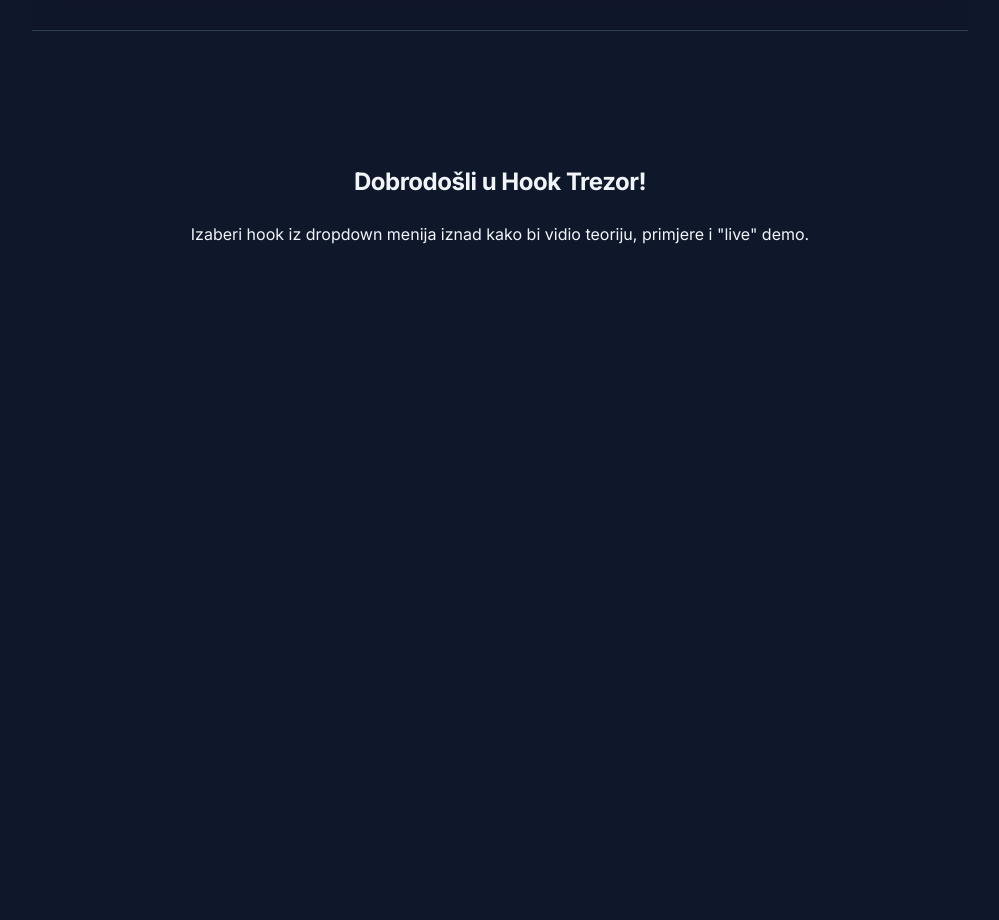
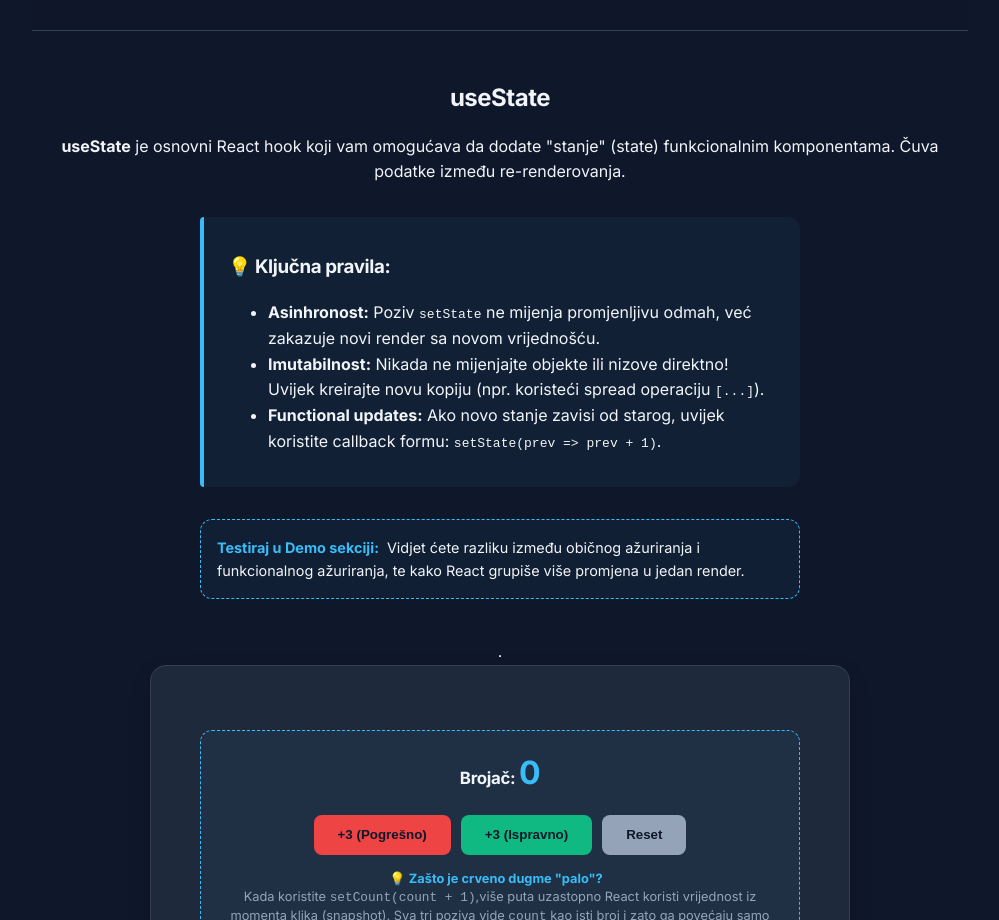
Before and after one commit to Skomorac/learnHooks, a React (Vite) app: page /useState in a window 1280 px wide. Before the commit this address led to /. Shown: the part 180-1100 px from the top of the page, without its empty margins (140-1139 px from the left). Before the commit the page ends 800 px from the top, so only its background shows below. Built offline with nearby package versions, Linux system fonts and the light colour scheme.

Commit message:
added hook useState

```diff
--- a/src/App.tsx
+++ b/src/App.tsx
@@ -21,6 +21,7 @@
 import UseMemoPage from "./hooks-examples/useMemo";
 import UseReducerPage from "./hooks-examples/useReducer";
 import UseRefPage from "./hooks-examples/useRef";
+import UseStatePage from "./hooks-examples/useState";
 import { useEffect, useState } from "react";
 import "./App.css";
 
@@ -39,6 +40,7 @@
   { id: "useMemo", name: "useMemo" },
   { id: "useReducer", name: "useReducer" },
   { id: "useRef", name: "useRef" },
+  { id: "useState", name: "useState" },
 ];
 
 function Navigation() {
@@ -102,6 +104,7 @@
             <Route path="/useMemo" element={<UseMemoPage />} />
             <Route path="/useReducer" element={<UseReducerPage />} />
             <Route path="/useRef" element={<UseRefPage />} />
+            <Route path="/useState" element={<UseStatePage />} />
             <Route path="*" element={<Navigate to="/" />} />
           </Routes>
         </main>
--- /dev/null
+++ b/src/hooks-examples/useState/index.tsx
@@ -0,0 +1,27 @@
+import UseStateInfo from "./useStateInfo";
+import UseStateDemo from "./useStateDemo";
+
+const UseStatePage = () => {
+  return (
+    <div className="hook-page">
+      <UseStateInfo />
+      <hr />
+      <UseStateDemo />
+      <div className="code-reminder">
+        <h4>💡 Podsjetnik za kod:</h4>
+        <pre>
+          {`// 1. Prosta vrijednost
+const [count, setCount] = useState(0);
+
+// 2. Kompleksni objekt
+const [user, setUser] = useState({ name: 'admin', age: 30 });
+
+// Ažuriranje objekta:
+setUser(prev => ({ ...prev, age: prev.age + 1 }));`}
+        </pre>
+      </div>
+    </div>
+  );
+};
+
+export default UseStatePage;
--- /dev/null
+++ b/src/hooks-examples/useState/useStateDemo.tsx
@@ -0,0 +1,121 @@
+import { useState } from "react";
+
+const UseStateDemo = () => {
+  const [count, setCount] = useState(0);
+  const [user, setUser] = useState({ name: "Junior", level: 1 });
+
+  // 1. POGREŠAN NAČIN (Batching Issue)
+  const problematicUpdate = () => {
+    // Ovo će rezurtirati uvećanjem samo za 1, jer count ostaje 'zaključan'
+    // na početnu vrijednost tokom ove funkcije.
+    setCount(count + 1);
+    setCount(count + 1);
+    setCount(count + 1);
+  };
+
+  // 2. ISPRAVAN NAČIN (Functional Update)
+  const correctUpdate = () => {
+    // React garantuje da 'prev' uvijek sadrži najnovije izračunato stanje.
+    setCount((prev) => prev + 1);
+    setCount((prev) => prev + 1);
+    setCount((prev) => prev + 1);
+  };
+
+  // 3. OBJEKTI (Imutabilnost)
+  const levelUp = () => {
+    // Uvijek kopiramo stari objekat (...user) prije nego promijenimo polje.
+    setUser((prev) => ({
+      ...prev,
+      level: prev.level + 1,
+    }));
+  };
+
+  return (
+    <div className="hook-demo">
+      <div
+        style={{
+          marginBottom: "2rem",
+          display: "flex",
+          flexDirection: "column",
+          gap: "20px",
+        }}
+      >
+        {/* Sekcija 1: Brojač */}
+        <div className="testing-box" style={{ textAlign: "center" }}>
+          <h3>
+            Brojač:{" "}
+            <span style={{ fontSize: "2rem", color: "var(--accent-color)" }}>
+              {count}
+            </span>
+          </h3>
+          <div
+            style={{
+              display: "flex",
+              gap: "10px",
+              justifyContent: "center",
+              marginTop: "15px",
+            }}
+          >
+            <button
+              onClick={problematicUpdate}
+              style={{ background: "#ef4444" }}
+            >
+              +3 (Pogrešno)
+            </button>
+            <button onClick={correctUpdate} style={{ background: "#10b981" }}>
+              +3 (Ispravno)
+            </button>
+            <button
+              onClick={() => setCount(0)}
+              style={{ background: "var(--text-muted)" }}
+            >
+              Reset
+            </button>
+          </div>
+          <p
+            style={{
+              fontSize: "0.8rem",
+              marginTop: "15px",
+              color: "var(--text-muted)",
+              lineHeight: "1.4",
+            }}
+          >
+            💡 <strong>Zašto je crveno dugme "palo"?</strong>
+            <br />
+            Kada koristite <code>setCount(count + 1)</code>,više puta uzastopno
+            React koristi vrijednost iz momenta klika (snapshot). Sva tri poziva
+            vide <code>count</code> kao isti broj i zato ga povećaju samo
+            jednom.
+            <br />
+            <br />
+            <strong>Zeleno dugme</strong> koristi{" "}
+            <code>(prev) ={">"} prev + 1</code>, što govori Reactu da koristi
+            "najsvježiju" vrijednost iz memorije za svaki korak.
+          </p>
+        </div>
+
+        {/* Sekcija 2: Objekti */}
+        <div className="testing-box" style={{ textAlign: "center" }}>
+          <h3>
+            User: {user.name} (Lvl {user.level})
+          </h3>
+          <button onClick={levelUp} style={{ marginTop: "10px" }}>
+            🆙 Level Up!
+          </button>
+          <div style={{ marginTop: "10px" }}>
+            <input
+              className="hook-select"
+              value={user.name}
+              onChange={(e) =>
+                setUser((prev) => ({ ...prev, name: e.target.value }))
+              }
+              placeholder="Promijeni ime..."
+            />
+          </div>
+        </div>
+      </div>
+    </div>
+  );
+};
+
+export default UseStateDemo;
--- /dev/null
+++ b/src/hooks-examples/useState/useStateInfo.tsx
@@ -0,0 +1,47 @@
+const UseStateInfo = () => {
+  return (
+    <section className="hook-info">
+      <a
+        href="https://react.dev/reference/react/useState"
+        target="_blank"
+        rel="noreferrer"
+        className="hook-title-link"
+      >
+        <h2>useState</h2>
+      </a>
+      <p>
+        <strong>useState</strong> je osnovni React hook koji vam omogućava da
+        dodate "stanje" (state) funkcionalnim komponentama. Čuva podatke između
+        re-renderovanja.
+      </p>
+
+      <div className="key-points">
+        <h3>💡 Ključna pravila:</h3>
+        <ul>
+          <li>
+            <strong>Asinhronost:</strong> Poziv <code>setState</code> ne mijenja
+            promjenljivu odmah, već zakazuje novi render sa novom vrijednošću.
+          </li>
+          <li>
+            <strong>Imutabilnost:</strong> Nikada ne mijenjajte objekte ili
+            nizove direktno! Uvijek kreirajte novu kopiju (npr. koristeći spread
+            operaciju <code>[...]</code>).
+          </li>
+          <li>
+            <strong>Functional updates:</strong> Ako novo stanje zavisi od
+            starog, uvijek koristite callback formu:{" "}
+            <code>setState(prev ={">"} prev + 1)</code>.
+          </li>
+        </ul>
+      </div>
+
+      <div className="testing-box">
+        <strong>Testiraj u Demo sekciji:</strong>
+        Vidjet ćete razliku između običnog ažuriranja i funkcionalnog
+        ažuriranja, te kako React grupiše više promjena u jedan render.
+      </div>
+    </section>
+  );
+};
+
+export default UseStateInfo;
```
